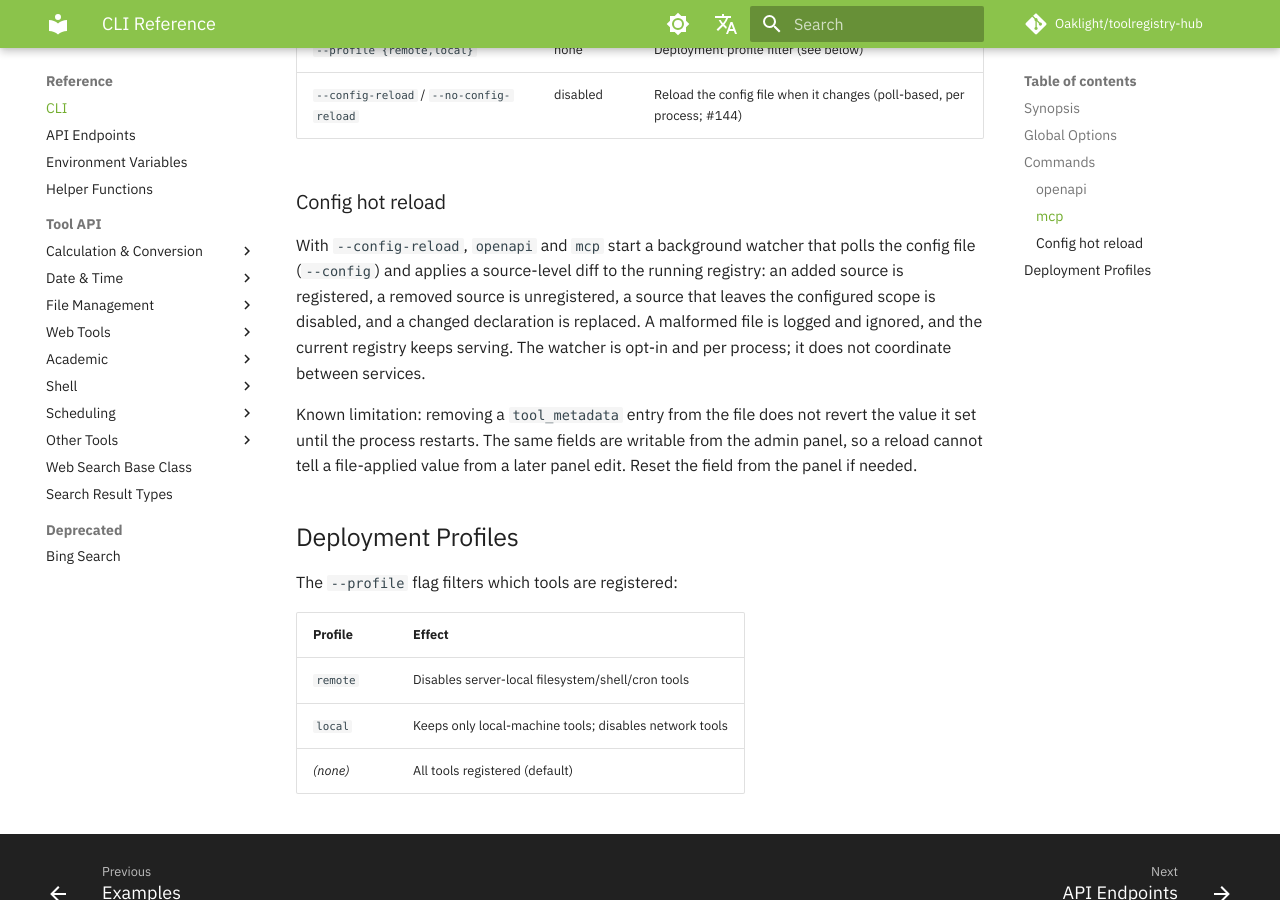
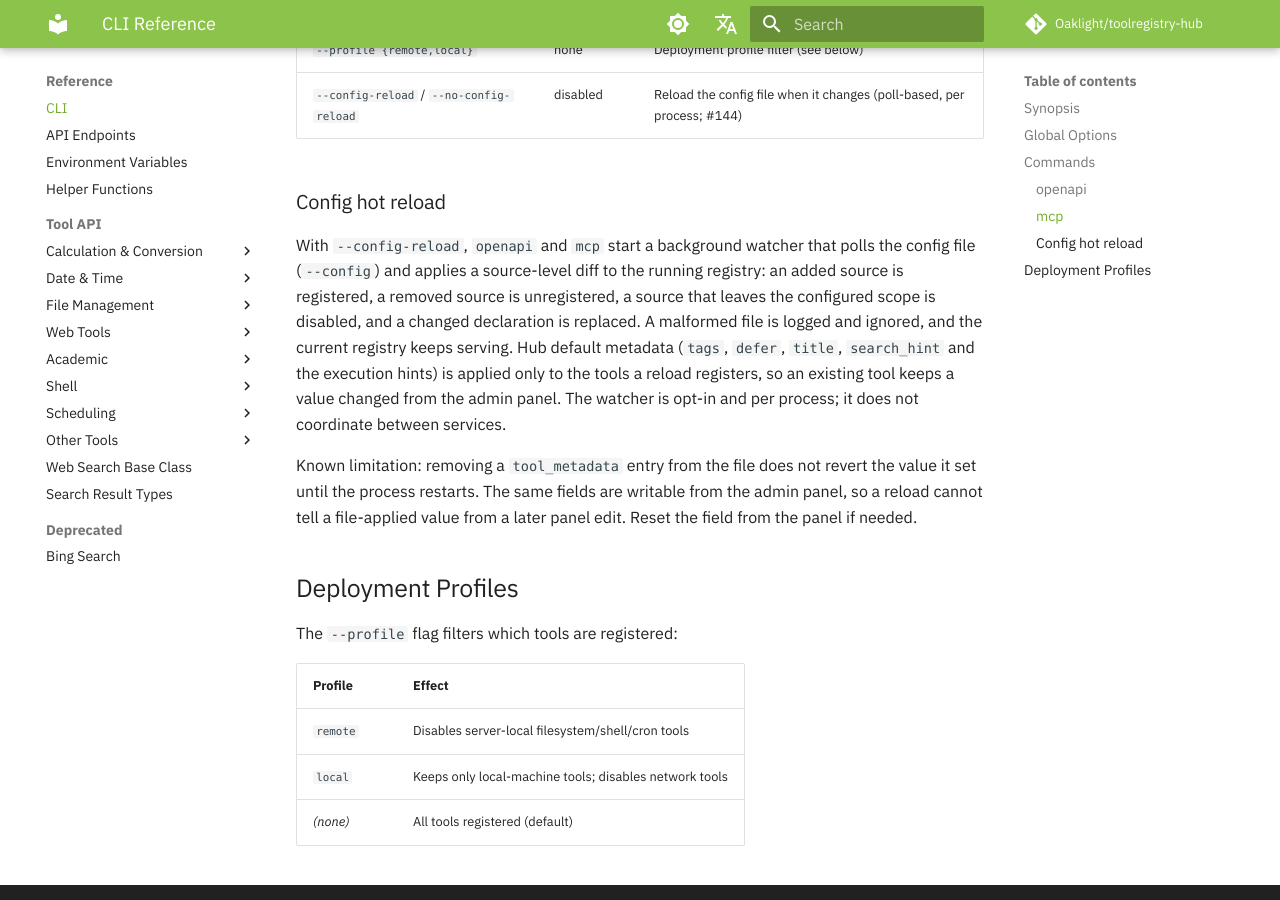
Before and after one commit to Oaklight/toolregistry-hub, an MkDocs documentation site: the page built from docs/reference/cli.md, in a window 1280 px wide and 900 px high, scrolled down 2239 px. Built offline with MkDocs 1.6.1 and Material for MkDocs 9.7.7, drawn with Linux system fonts in a browser that asks for light colours; some web fonts are replaced; comment, search, counter and statistics services are not loaded.

Commit message:
docs(server): note that reload defaults are scoped to new tools (#232)

```diff
--- a/docs/reference/cli.md
+++ b/docs/reference/cli.md
@@ -77,8 +77,11 @@ polls the config file (`--config`) and applies a source-level diff to the
 running registry: an added source is registered, a removed source is
 unregistered, a source that leaves the configured scope is disabled, and a
 changed declaration is replaced. A malformed file is logged and ignored, and
-the current registry keeps serving. The watcher is opt-in and per process;
-it does not coordinate between services.
+the current registry keeps serving. Hub default metadata (`tags`, `defer`,
+`title`, `search_hint` and the execution hints) is applied only to the tools a
+reload registers, so an existing tool keeps a value changed from the admin
+panel. The watcher is opt-in and per process; it does not coordinate between
+services.
 
 Known limitation: removing a `tool_metadata` entry from the file does not
 revert the value it set until the process restarts. The same fields are
```
Also changed, not shown: docs/changelog.md (+1 -0 lines).
